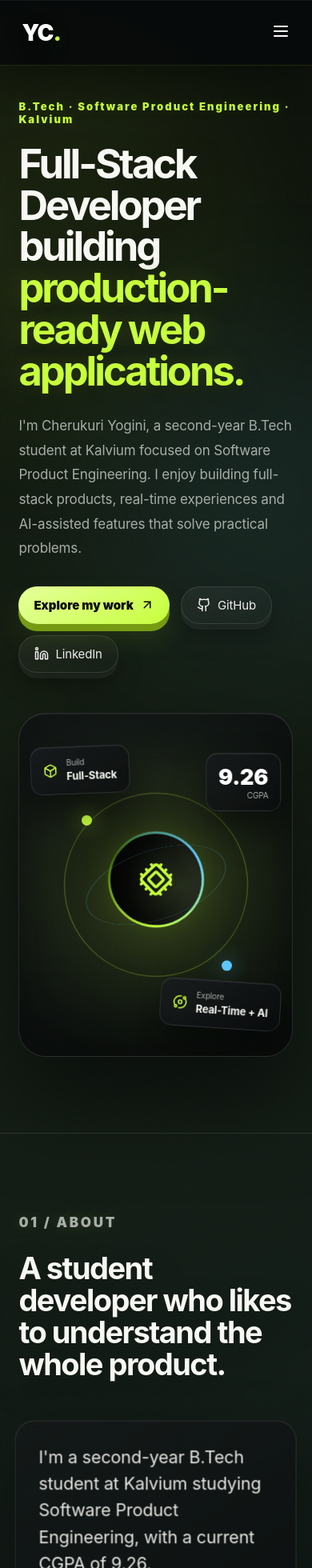
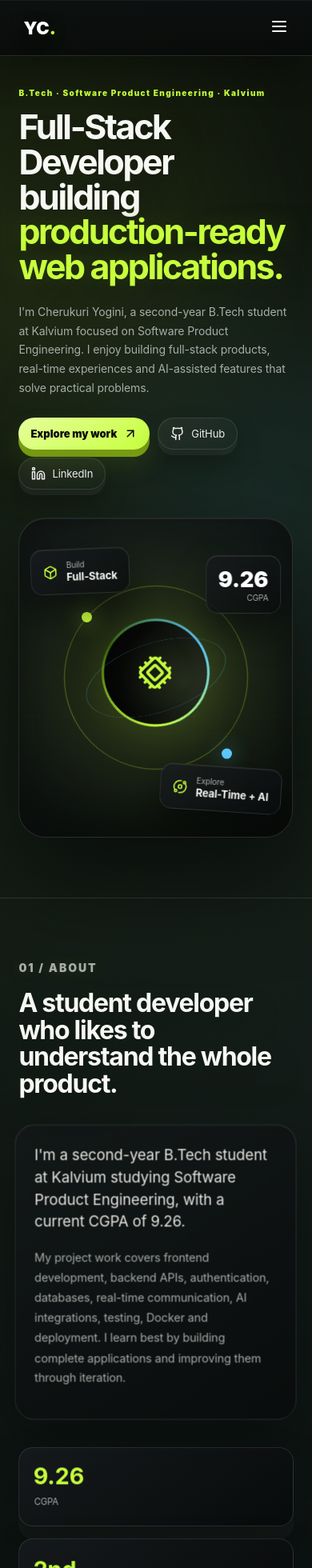
Before and after one commit to cherukuriyogini/portfolio, a Next.js app: page / in a window 390 px wide. Shown: the top 1960 px of the page at 80% size. Built offline with nearby package versions, Linux system fonts and the light colour scheme.

Commit message:
Refine portfolio UI with compact typography and smaller font sizes

```diff
--- a/app/portfolio-ui.css
+++ b/app/portfolio-ui.css
@@ -1,89 +1,90 @@
-/* Portfolio UI refresh: cleaner typography, stronger hierarchy, and more polished spacing. */
-
+/* Compact UI refresh — smaller typography, cleaner spacing, and a sharper portfolio layout. */
 body {
   font-family: Inter, ui-sans-serif, system-ui, -apple-system, BlinkMacSystemFont, "Segoe UI", sans-serif;
-  font-size: 16px;
-  letter-spacing: -0.01em;
+  font-size: 14px;
+  letter-spacing: -0.008em;
 }
 
-.nav {
-  height: 82px;
-  padding: 0 5.5vw;
-  background: rgba(7, 9, 10, 0.82);
-  border-bottom-color: rgba(199, 255, 61, 0.12);
+.nav { height: 70px; padding: 0 6vw; }
+.brand { font-size: 22px; }
+.navLinks { gap: 25px; }
+.navLinks button { font-size: 13px; font-weight: 600; }
+.navCta { padding: 10px 15px; font-size: 13px; }
+
+.section { padding: 100px 8vw; }
+.hero { padding-top: 125px; gap: 55px; min-height: 92vh; }
+.eyebrow { font-size: 10px; margin-bottom: 15px; letter-spacing: .14em; }
+.hero h1 {
+  font-size: clamp(40px, 5vw, 68px);
+  line-height: 1.02;
+  letter-spacing: -0.055em;
+  max-width: 760px;
+  margin-bottom: 22px;
 }
+.heroText { font-size: 15px; line-height: 1.7; max-width: 620px; }
+.heroActions { margin-top: 25px; gap: 10px; }
+.primaryBtn, .secondaryBtn { font-size: 13px; padding: 10px 15px; }
 
-.brand { font-size: 28px; letter-spacing: -0.04em; }
-.navLinks { gap: 34px; }
-.navLinks button { font-size: 15px; font-weight: 600; }
-.navCta { padding: 13px 19px; font-size: 14px; }
+.heroSceneShell, .heroScene { min-height: 500px; }
+.coreOrb { width: 135px; height: 135px; left: calc(50% - 67.5px); top: calc(50% - 67.5px); }
 
-.section { padding: 135px 7vw; }
-.hero { padding-top: 155px; gap: 80px; }
-.eyebrow { font-size: 13px; margin-bottom: 22px; }
-.hero h1 {
-  font-size: clamp(52px, 6.2vw, 86px);
-  line-height: 1.02;
-  letter-spacing: -0.06em;
-  max-width: 900px;
-  margin-bottom: 28px;
-}
-.heroText { font-size: 19px; line-height: 1.8; max-width: 680px; }
-.heroActions { margin-top: 32px; gap: 14px; }
-.primaryBtn, .secondaryBtn { font-size: 15px; padding: 13px 19px; }
+.sectionHead { max-width: 760px; margin-bottom: 38px; }
+.sectionHead h2 { font-size: clamp(30px, 4vw, 50px); line-height: 1.05; margin-bottom: 14px; }
+.sectionHead > p:last-child { font-size: 14px; line-height: 1.65; }
 
-.sectionHead { max-width: 900px; margin-bottom: 56px; }
-.sectionHead h2 { font-size: clamp(38px, 4.5vw, 58px); line-height: 1.05; }
-.sectionHead > p:last-child { font-size: 16px; }
+.aboutGrid { gap: 40px; }
+.aboutCardInner { padding: 28px; }
+.about p { font-size: 14px; line-height: 1.75; }
+.about .lead { font-size: 19px; line-height: 1.5; }
+.factCube { padding: 21px; }
+.factCube strong { font-size: 28px; }
+.factCube span { font-size: 11px; }
 
-.aboutGrid { gap: 60px; }
-.aboutCardInner { padding: 42px; }
-.about p { font-size: 17px; line-height: 1.9; }
-.about .lead { font-size: 24px; }
-.factCube { padding: 30px; }
-.factCube strong { font-size: 36px; }
-.factCube span { font-size: 13px; }
+.skillGrid { gap: 15px; }
+.skillCard { padding: 24px; }
+.skillCard h3 { margin: 20px 0 12px; font-size: 17px; }
+.skillIcon3d { width: 43px; height: 43px; }
+.chips { gap: 5px; }
+.chips span { font-size: 10px; padding: 6px 8px; }
 
-.skillGrid { gap: 22px; }
-.skillCard { padding: 32px; }
-.skillCard h3 { font-size: 21px; }
-.chips span { font-size: 13px; padding: 8px 11px; }
+.contribution { padding: 23px 12px; grid-template-columns: 55px 1fr 1.5fr; gap: 20px; }
+.contribution > span { font-size: 10px; }
+.contribution h3 { font-size: 17px; }
+.contribution p { font-size: 13px; line-height: 1.6; }
 
-.contribution { padding: 31px 18px; grid-template-columns: 70px 1fr 1.6fr; gap: 28px; }
-.contribution h3 { font-size: 22px; }
-.contribution p { font-size: 16px; line-height: 1.75; }
+.projects { padding-left: 8vw; padding-right: 8vw; }
+.projectList, .projectIntro { max-width: 1150px; }
+.projectList { gap: 22px; }
+.projectContent3d { padding: 27px; }
+.projectSubtitle { font-size: 10px; margin-top: 25px; }
+.projectCard h3 { font-size: 30px; margin-bottom: 12px; }
+.projectDescription, .projectCard ul { font-size: 13px; line-height: 1.65; }
+.projectCard h4 { font-size: 10px; margin-top: 22px; }
+.projectLinks a { width: 35px; height: 35px; }
 
-.projects { padding-left: 7vw; padding-right: 7vw; }
-.projectList, .projectIntro { max-width: 1280px; }
-.projectList { gap: 34px; }
-.projectContent3d { padding: 38px; }
-.projectSubtitle { font-size: 13px; }
-.projectCard h3 { font-size: 38px; }
-.projectDescription, .projectCard ul { font-size: 16px; line-height: 1.8; }
-.projectCard h4 { font-size: 13px; }
+.educationCard { padding: 32px; }
+.educationCard h2 { font-size: 25px; }
+.educationMeta strong { font-size: 23px; }
 
-.educationCard { padding: 44px; }
-.educationCard h2 { font-size: 32px; }
-.educationMeta strong { font-size: 27px; }
-
-.contactCard { padding: 88px 34px; }
-.contactCard h2 { font-size: clamp(42px, 5.5vw, 68px); }
-.contactCard > p:not(.eyebrow) { font-size: 17px; }
-.socials a { font-size: 14px; }
-footer { font-size: 13px; }
+.contactCard { padding: 65px 25px; }
+.contactCard h2 { font-size: clamp(34px, 5vw, 58px); }
+.contactCard > p:not(.eyebrow) { font-size: 14px; }
+.socials a { font-size: 12px; }
+footer { font-size: 10px; padding: 20px 8vw; }
 
 @media (max-width: 980px) {
-  .hero { gap: 50px; }
-  .hero h1 { font-size: clamp(48px, 8vw, 72px); }
+  .hero { gap: 35px; }
+  .hero h1 { font-size: clamp(38px, 7vw, 60px); }
 }
 
 @media (max-width: 650px) {
-  .section { padding: 95px 6vw; }
-  .hero { padding-top: 125px; }
-  .hero h1 { font-size: clamp(42px, 13vw, 58px); line-height: 1.02; }
-  .heroText { font-size: 17px; }
-  .sectionHead h2 { font-size: 38px; }
-  .about .lead { font-size: 21px; }
-  .aboutCardInner, .projectContent3d, .educationCard { padding: 28px; }
-  .contribution { padding: 25px 8px; }
+  .section { padding: 75px 6vw; }
+  .hero { padding-top: 110px; min-height: auto; }
+  .hero h1 { font-size: clamp(36px, 11vw, 50px); }
+  .heroText { font-size: 14px; }
+  .sectionHead h2 { font-size: 32px; }
+  .about .lead { font-size: 18px; }
+  .aboutCardInner, .projectContent3d, .educationCard { padding: 23px; }
+  .contribution { padding: 20px 6px; }
+  .heroSceneShell, .heroScene { min-height: 400px; }
 }
```
